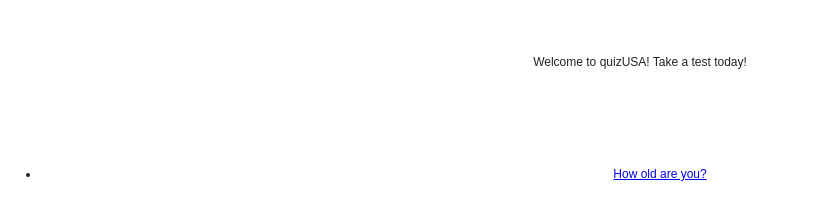
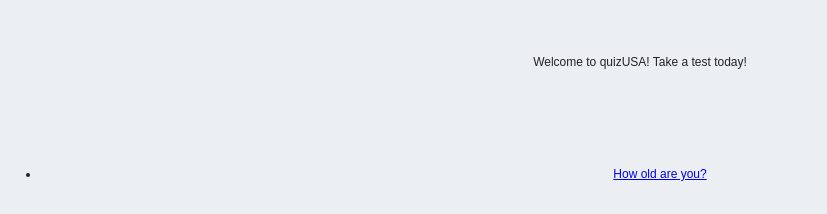
Before and after one commit to quizusa/quizusa.github.io, a plain HTML site: page index.html in a window 1280 px wide. Shown: the top 214 px of the page, without its empty margins (0-827 px from the left). Drawn offline with nearby package versions, Linux system fonts and the light colour scheme.

Commit message:
use material ECEFF1 for background color

```diff
--- a/css/main.css
+++ b/css/main.css
@@ -14,6 +14,7 @@ html {
   color: #222;
   font-size: 1em;
   line-height: 1.4;
+  background-color: #ECEFF1;
 }
 /*
  * Remove text-shadow in selection highlight:
```
